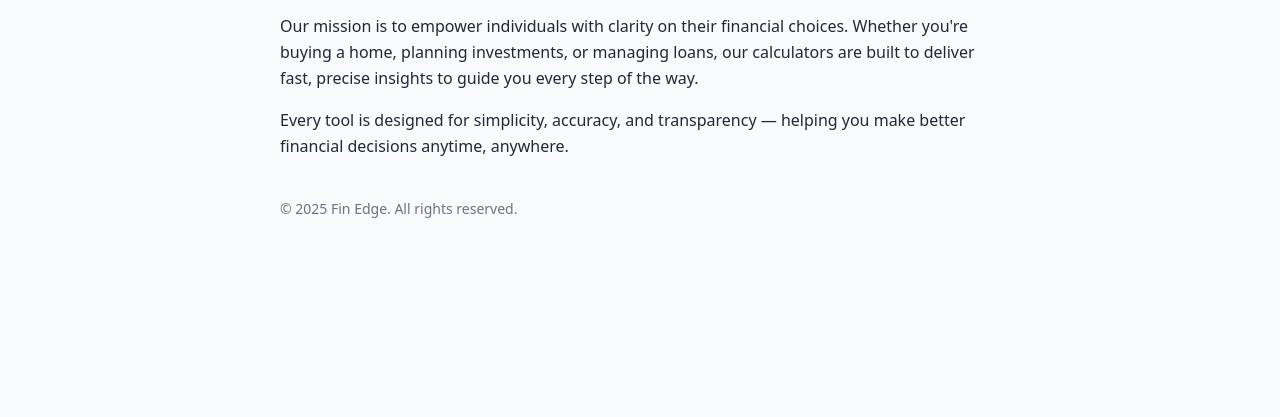
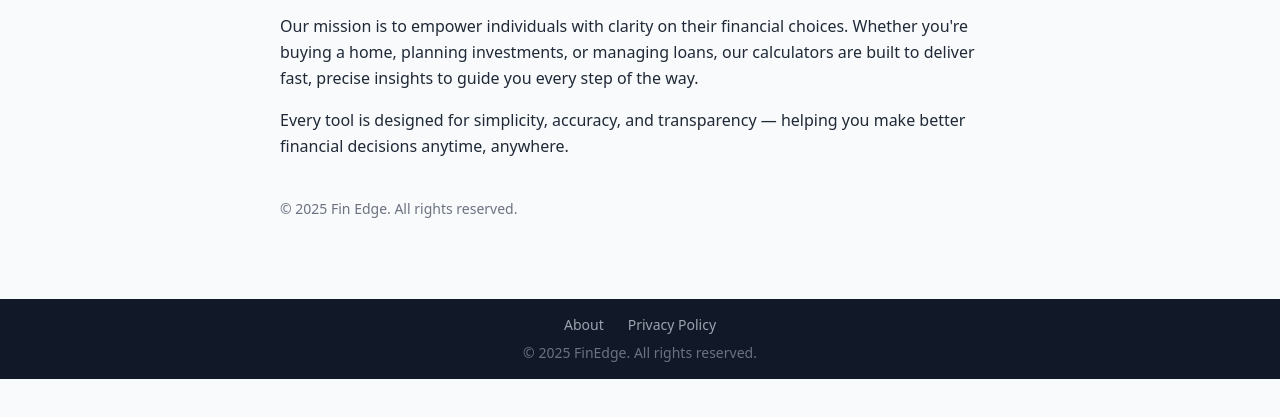
Before and after one commit to salar500/finedge-site, a plain HTML site: page about.html in a window 1280 px wide. Shown: the part 237-654 px from the top of the page. Drawn offline with nearby package versions, Linux system fonts and the light colour scheme.

Commit message:
Update about.html

```diff
--- a/about.html
+++ b/about.html
@@ -38,5 +38,22 @@
       &copy; 2025 Fin Edge. All rights reserved.
     </p>
   </div>
+<!-- placeholder where footer will be injected -->
+<div id="site-footer"></div>
+
+<script>
+  (function(){
+    const url = '/footer.html'; // path to the single footer file
+    fetch(url).then(resp => {
+      if(!resp.ok) throw new Error('No footer file found');
+      return resp.text();
+    }).then(html => {
+      document.getElementById('site-footer').innerHTML = html;
+    }).catch(e => {
+      console.warn('Footer load failed:', e);
+    });
+  })();
+          </script>
+
 </body>
 </html>
```
